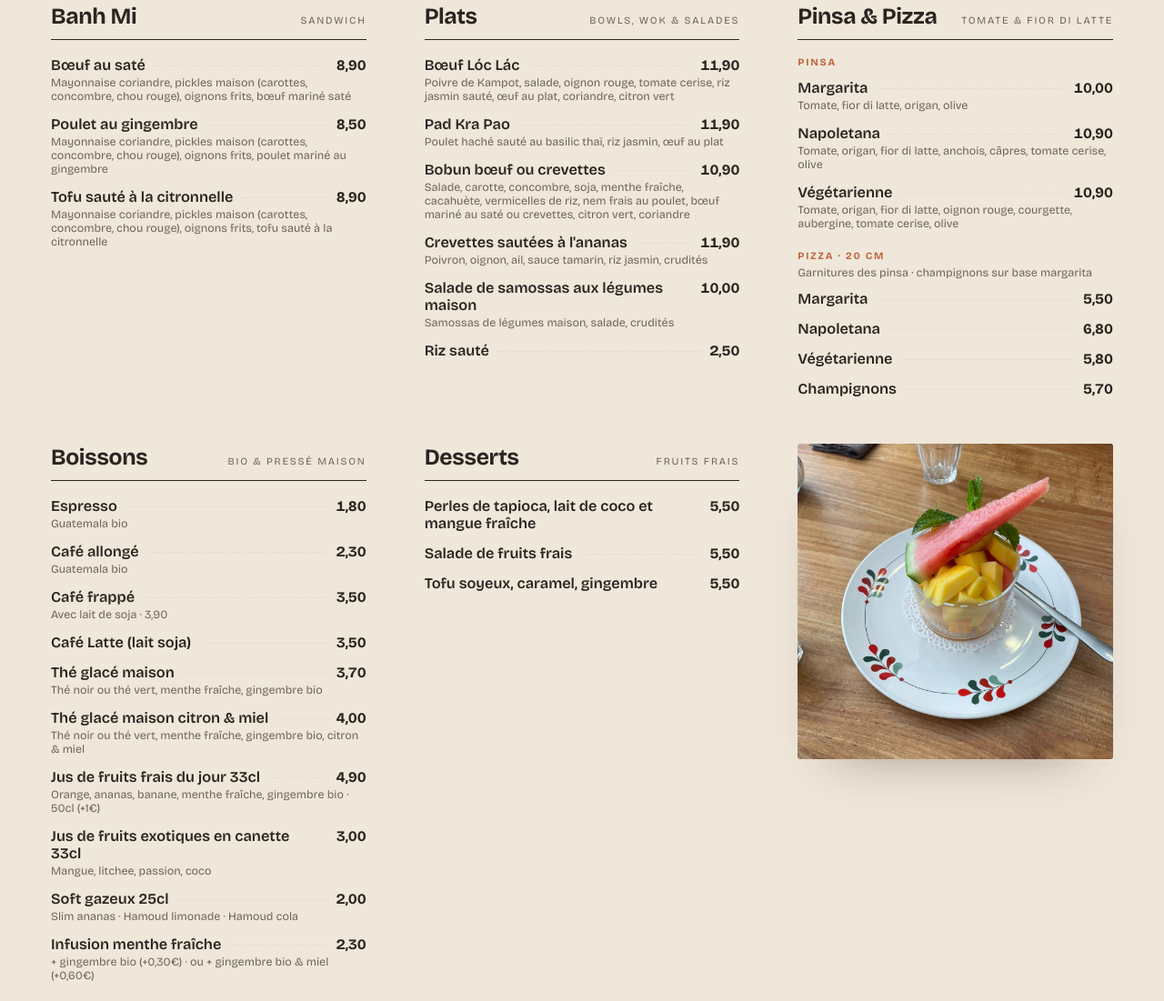
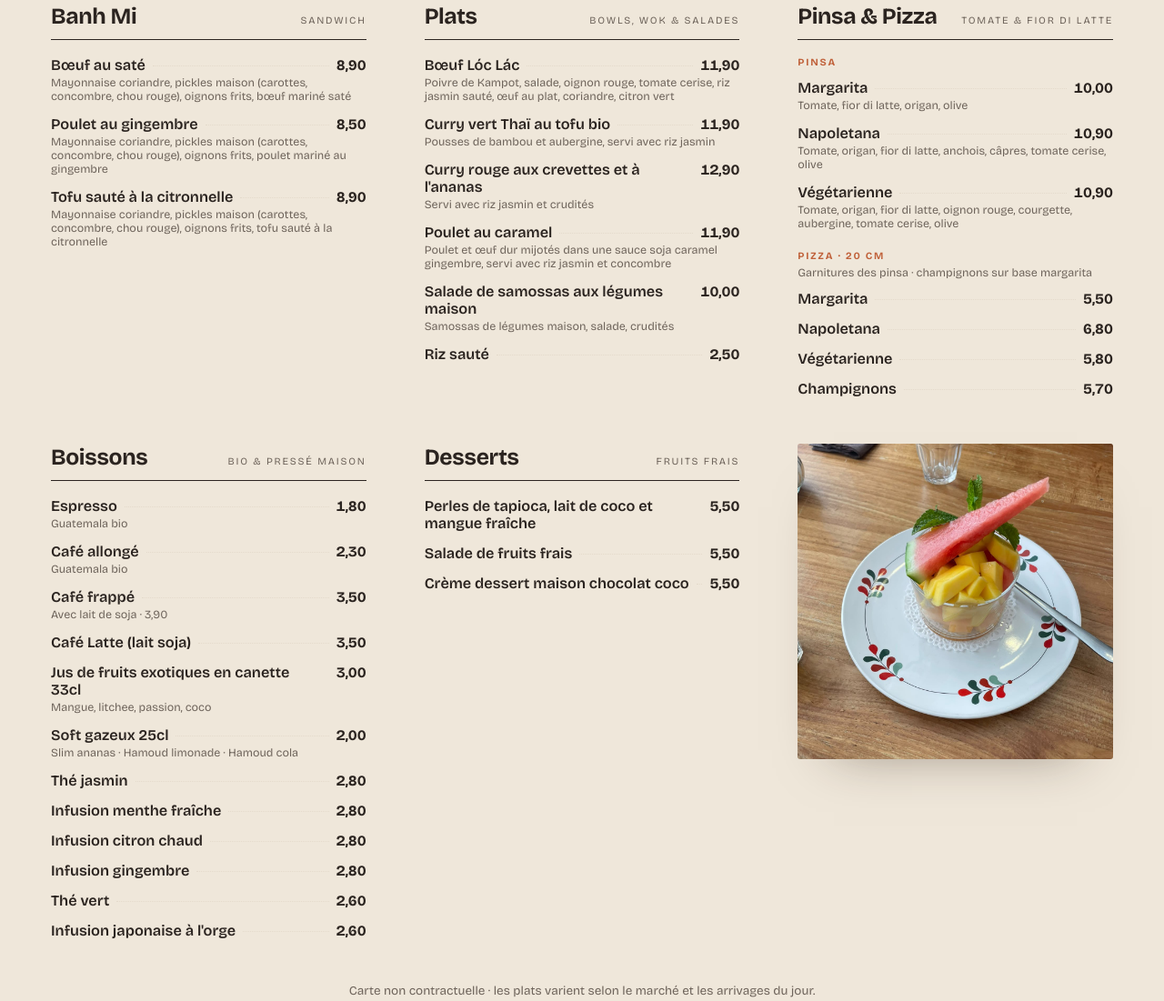
Before and after one commit to matispercheronpro-max/tuk-tuk-restaurant, a plain HTML site: page index.html in a window 1280 px wide. Shown: the part 4341-5442 px from the top of the page at 91% size. Drawn offline with nearby package versions, Linux system fonts and the light colour scheme.

Commit message:
test 2 changement 22/11

```diff
--- a/index.html
+++ b/index.html
@@ -260,16 +260,16 @@
               <div style="font-size:12.5px;color:var(--ink-2);margin-top:2px;">Poivre de Kampot, salade, oignon rouge, tomate cerise, riz jasmin sauté, œuf au plat, coriandre, citron vert</div>
             </div>
             <div>
-              <div style="display:flex;align-items:baseline;gap:8px;"><span style="font-weight:600;font-size:1.02rem;color:var(--ink);">Pad Kra Pao</span><span style="flex:1;border-bottom:1.5px dotted var(--line);transform:translateY(-4px);"></span><span style="font-family:'Bricolage Grotesque',sans-serif;font-weight:700;font-size:1rem;font-feature-settings:'tnum';color:var(--ink);">11,90</span></div>
-              <div style="font-size:12.5px;color:var(--ink-2);margin-top:2px;">Poulet haché sauté au basilic thaï, riz jasmin, œuf au plat</div>
+              <div style="display:flex;align-items:baseline;gap:8px;"><span style="font-weight:600;font-size:1.02rem;color:var(--ink);">Curry vert Thaï au tofu bio</span><span style="flex:1;border-bottom:1.5px dotted var(--line);transform:translateY(-4px);"></span><span style="font-family:'Bricolage Grotesque',sans-serif;font-weight:700;font-size:1rem;font-feature-settings:'tnum';color:var(--ink);">11,90</span></div>
+              <div style="font-size:12.5px;color:var(--ink-2);margin-top:2px;">Pousses de bambou et aubergine, servi avec riz jasmin</div>
             </div>
             <div>
-              <div style="display:flex;align-items:baseline;gap:8px;"><span style="font-weight:600;font-size:1.02rem;color:var(--ink);">Bobun bœuf ou crevettes</span><span style="flex:1;border-bottom:1.5px dotted var(--line);transform:translateY(-4px);"></span><span style="font-family:'Bricolage Grotesque',sans-serif;font-weight:700;font-size:1rem;font-feature-settings:'tnum';color:var(--ink);">10,90</span></div>
-              <div style="font-size:12.5px;color:var(--ink-2);margin-top:2px;">Salade, carotte, concombre, soja, menthe fraîche, cacahuète, vermicelles de riz, nem frais au poulet, bœuf mariné au saté ou crevettes, citron vert, coriandre</div>
+              <div style="display:flex;align-items:baseline;gap:8px;"><span style="font-weight:600;font-size:1.02rem;color:var(--ink);">Curry rouge aux crevettes et à l'ananas</span><span style="flex:1;border-bottom:1.5px dotted var(--line);transform:translateY(-4px);"></span><span style="font-family:'Bricolage Grotesque',sans-serif;font-weight:700;font-size:1rem;font-feature-settings:'tnum';color:var(--ink);">12,90</span></div>
+              <div style="font-size:12.5px;color:var(--ink-2);margin-top:2px;">Servi avec riz jasmin et crudités</div>
             </div>
             <div>
-              <div style="display:flex;align-items:baseline;gap:8px;"><span style="font-weight:600;font-size:1.02rem;color:var(--ink);">Crevettes sautées à l'ananas</span><span style="flex:1;border-bottom:1.5px dotted var(--line);transform:translateY(-4px);"></span><span style="font-family:'Bricolage Grotesque',sans-serif;font-weight:700;font-size:1rem;font-feature-settings:'tnum';color:var(--ink);">11,90</span></div>
-              <div style="font-size:12.5px;color:var(--ink-2);margin-top:2px;">Poivron, oignon, ail, sauce tamarin, riz jasmin, crudités</div>
+              <div style="display:flex;align-items:baseline;gap:8px;"><span style="font-weight:600;font-size:1.02rem;color:var(--ink);">Poulet au caramel</span><span style="flex:1;border-bottom:1.5px dotted var(--line);transform:translateY(-4px);"></span><span style="font-family:'Bricolage Grotesque',sans-serif;font-weight:700;font-size:1rem;font-feature-settings:'tnum';color:var(--ink);">11,90</span></div>
+              <div style="font-size:12.5px;color:var(--ink-2);margin-top:2px;">Poulet et œuf dur mijotés dans une sauce soja caramel gingembre, servi avec riz jasmin et concombre</div>
             </div>
             <div>
               <div style="display:flex;align-items:baseline;gap:8px;"><span style="font-weight:600;font-size:1.02rem;color:var(--ink);">Salade de samossas aux légumes maison</span><span style="flex:1;border-bottom:1.5px dotted var(--line);transform:translateY(-4px);"></span><span style="font-family:'Bricolage Grotesque',sans-serif;font-weight:700;font-size:1rem;font-feature-settings:'tnum';color:var(--ink);">10,00</span></div>
@@ -333,18 +333,6 @@
             </div>
             <div style="display:flex;align-items:baseline;gap:8px;"><span style="font-weight:600;font-size:1.02rem;color:var(--ink);">Café Latte (lait soja)</span><span style="flex:1;border-bottom:1.5px dotted var(--line);transform:translateY(-4px);"></span><span style="font-family:'Bricolage Grotesque',sans-serif;font-weight:700;font-size:1rem;font-feature-settings:'tnum';color:var(--ink);">3,50</span></div>
             <div>
-              <div style="display:flex;align-items:baseline;gap:8px;"><span style="font-weight:600;font-size:1.02rem;color:var(--ink);">Thé glacé maison</span><span style="flex:1;border-bottom:1.5px dotted var(--line);transform:translateY(-4px);"></span><span style="font-family:'Bricolage Grotesque',sans-serif;font-weight:700;font-size:1rem;font-feature-settings:'tnum';color:var(--ink);">3,70</span></div>
-              <div style="font-size:12.5px;color:var(--ink-2);margin-top:2px;">Thé noir ou thé vert, menthe fraîche, gingembre bio</div>
-            </div>
-            <div>
-              <div style="display:flex;align-items:baseline;gap:8px;"><span style="font-weight:600;font-size:1.02rem;color:var(--ink);">Thé glacé maison citron &amp; miel</span><span style="flex:1;border-bottom:1.5px dotted var(--line);transform:translateY(-4px);"></span><span style="font-family:'Bricolage Grotesque',sans-serif;font-weight:700;font-size:1rem;font-feature-settings:'tnum';color:var(--ink);">4,00</span></div>
-              <div style="font-size:12.5px;color:var(--ink-2);margin-top:2px;">Thé noir ou thé vert, menthe fraîche, gingembre bio, citron &amp; miel</div>
-            </div>
-            <div>
-              <div style="display:flex;align-items:baseline;gap:8px;"><span style="font-weight:600;font-size:1.02rem;color:var(--ink);">Jus de fruits frais du jour 33cl</span><span style="flex:1;border-bottom:1.5px dotted var(--line);transform:translateY(-4px);"></span><span style="font-family:'Bricolage Grotesque',sans-serif;font-weight:700;font-size:1rem;font-feature-settings:'tnum';color:var(--ink);">4,90</span></div>
-              <div style="font-size:12.5px;color:var(--ink-2);margin-top:2px;">Orange, ananas, banane, menthe fraîche, gingembre bio · 50cl (+1€)</div>
-            </div>
-            <div>
               <div style="display:flex;align-items:baseline;gap:8px;"><span style="font-weight:600;font-size:1.02rem;color:var(--ink);">Jus de fruits exotiques en canette 33cl</span><span style="flex:1;border-bottom:1.5px dotted var(--line);transform:translateY(-4px);"></span><span style="font-family:'Bricolage Grotesque',sans-serif;font-weight:700;font-size:1rem;font-feature-settings:'tnum';color:var(--ink);">3,00</span></div>
               <div style="font-size:12.5px;color:var(--ink-2);margin-top:2px;">Mangue, litchee, passion, coco</div>
             </div>
@@ -353,8 +341,22 @@
               <div style="font-size:12.5px;color:var(--ink-2);margin-top:2px;">Slim ananas · Hamoud limonade · Hamoud cola</div>
             </div>
             <div>
-              <div style="display:flex;align-items:baseline;gap:8px;"><span style="font-weight:600;font-size:1.02rem;color:var(--ink);">Infusion menthe fraîche</span><span style="flex:1;border-bottom:1.5px dotted var(--line);transform:translateY(-4px);"></span><span style="font-family:'Bricolage Grotesque',sans-serif;font-weight:700;font-size:1rem;font-feature-settings:'tnum';color:var(--ink);">2,30</span></div>
-              <div style="font-size:12.5px;color:var(--ink-2);margin-top:2px;">+ gingembre bio (+0,30€) · ou + gingembre bio &amp; miel (+0,60€)</div>
+              <div style="display:flex;align-items:baseline;gap:8px;"><span style="font-weight:600;font-size:1.02rem;color:var(--ink);">Thé jasmin</span><span style="flex:1;border-bottom:1.5px dotted var(--line);transform:translateY(-4px);"></span><span style="font-family:'Bricolage Grotesque',sans-serif;font-weight:700;font-size:1rem;font-feature-settings:'tnum';color:var(--ink);">2,80</span></div>
+            </div>
+            <div>
+              <div style="display:flex;align-items:baseline;gap:8px;"><span style="font-weight:600;font-size:1.02rem;color:var(--ink);">Infusion menthe fraîche</span><span style="flex:1;border-bottom:1.5px dotted var(--line);transform:translateY(-4px);"></span><span style="font-family:'Bricolage Grotesque',sans-serif;font-weight:700;font-size:1rem;font-feature-settings:'tnum';color:var(--ink);">2,80</span></div>
+            </div>
+            <div>
+              <div style="display:flex;align-items:baseline;gap:8px;"><span style="font-weight:600;font-size:1.02rem;color:var(--ink);">Infusion citron chaud</span><span style="flex:1;border-bottom:1.5px dotted var(--line);transform:translateY(-4px);"></span><span style="font-family:'Bricolage Grotesque',sans-serif;font-weight:700;font-size:1rem;font-feature-settings:'tnum';color:var(--ink);">2,80</span></div>
+            </div>
+            <div>
+              <div style="display:flex;align-items:baseline;gap:8px;"><span style="font-weight:600;font-size:1.02rem;color:var(--ink);">Infusion gingembre</span><span style="flex:1;border-bottom:1.5px dotted var(--line);transform:translateY(-4px);"></span><span style="font-family:'Bricolage Grotesque',sans-serif;font-weight:700;font-size:1rem;font-feature-settings:'tnum';color:var(--ink);">2,80</span></div>
+            </div>
+            <div>
+              <div style="display:flex;align-items:baseline;gap:8px;"><span style="font-weight:600;font-size:1.02rem;color:var(--ink);">Thé vert</span><span style="flex:1;border-bottom:1.5px dotted var(--line);transform:translateY(-4px);"></span><span style="font-family:'Bricolage Grotesque',sans-serif;font-weight:700;font-size:1rem;font-feature-settings:'tnum';color:var(--ink);">2,60</span></div>
+            </div>
+            <div>
+              <div style="display:flex;align-items:baseline;gap:8px;"><span style="font-weight:600;font-size:1.02rem;color:var(--ink);">Infusion japonaise à l'orge</span><span style="flex:1;border-bottom:1.5px dotted var(--line);transform:translateY(-4px);"></span><span style="font-family:'Bricolage Grotesque',sans-serif;font-weight:700;font-size:1rem;font-feature-settings:'tnum';color:var(--ink);">2,60</span></div>
             </div>
           </div>
         </div>
@@ -368,7 +370,7 @@
           <div style="display:flex;flex-direction:column;gap:14px;">
             <div style="display:flex;align-items:baseline;gap:8px;"><span style="font-weight:600;font-size:1.02rem;color:var(--ink);">Perles de tapioca, lait de coco et mangue fraîche</span><span style="flex:1;border-bottom:1.5px dotted var(--line);transform:translateY(-4px);"></span><span style="font-family:'Bricolage Grotesque',sans-serif;font-weight:700;font-size:1rem;font-feature-settings:'tnum';color:var(--ink);">5,50</span></div>
             <div style="display:flex;align-items:baseline;gap:8px;"><span style="font-weight:600;font-size:1.02rem;color:var(--ink);">Salade de fruits frais</span><span style="flex:1;border-bottom:1.5px dotted var(--line);transform:translateY(-4px);"></span><span style="font-family:'Bricolage Grotesque',sans-serif;font-weight:700;font-size:1rem;font-feature-settings:'tnum';color:var(--ink);">5,50</span></div>
-            <div style="display:flex;align-items:baseline;gap:8px;"><span style="font-weight:600;font-size:1.02rem;color:var(--ink);">Tofu soyeux, caramel, gingembre</span><span style="flex:1;border-bottom:1.5px dotted var(--line);transform:translateY(-4px);"></span><span style="font-family:'Bricolage Grotesque',sans-serif;font-weight:700;font-size:1rem;font-feature-settings:'tnum';color:var(--ink);">5,50</span></div>
+            <div style="display:flex;align-items:baseline;gap:8px;"><span style="font-weight:600;font-size:1.02rem;color:var(--ink);">Crème dessert maison chocolat coco</span><span style="flex:1;border-bottom:1.5px dotted var(--line);transform:translateY(-4px);"></span><span style="font-family:'Bricolage Grotesque',sans-serif;font-weight:700;font-size:1rem;font-feature-settings:'tnum';color:var(--ink);">5,50</span></div>
           </div>
         </div>
 
```
